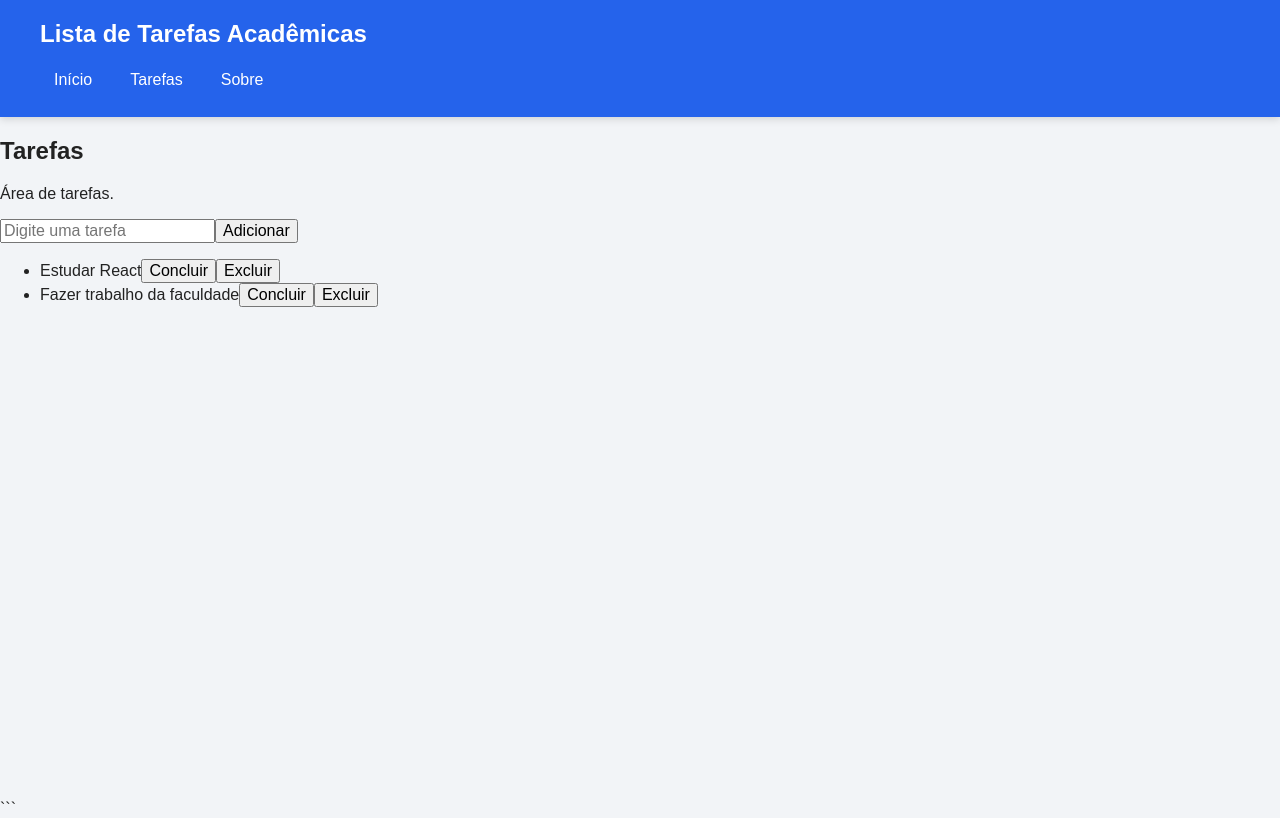
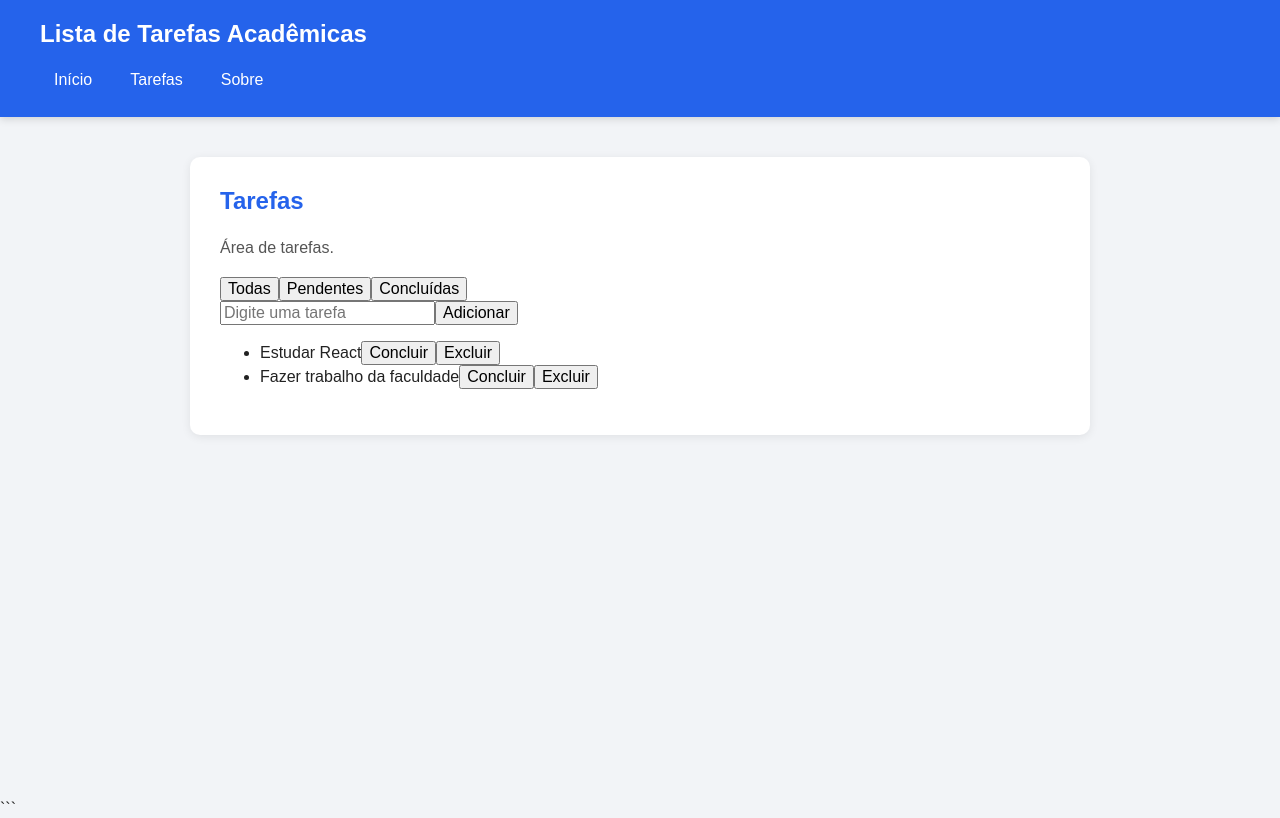
Before and after one commit to Cazeduardo17/Projeto-React, a React (Vite) app in the folder lista-tarefas-react/: page /tarefas in a window 1280 px wide. Built offline with nearby package versions, Linux system fonts and the light colour scheme.

Commit message:
adicionando filtros as tarefas

```diff
--- a/lista-tarefas-react/src/pages/Tasks.jsx
+++ b/lista-tarefas-react/src/pages/Tasks.jsx
@@ -1,18 +1,8 @@
 import { useEffect, useState } from "react";
-
 import TaskForm from "../components/TaskForm";
-
 import TaskItem from "../components/TaskItem";
 
-function Tasks() {
-  const [tarefas, setTarefas] = useState(() => {
-    const tarefasSalvas = localStorage.getItem("tarefas");
-
-    if (tarefasSalvas) {
-      return JSON.parse(tarefasSalvas);
-    }
-
-    return [
+const tarefasIniciais = [
   {
     id: 1,
     titulo: "Estudar React",
@@ -24,6 +14,26 @@ function Tasks() {
     concluida: false,
   },
 ];
+
+function Tasks() {
+  const [tarefas, setTarefas] = useState(() => {
+    const tarefasSalvas = localStorage.getItem("tarefas");
+
+    return tarefasSalvas ? JSON.parse(tarefasSalvas) : tarefasIniciais;
+  });
+
+  const [filtro, setFiltro] = useState("todas");
+
+  const tarefasFiltradas = tarefas.filter((tarefa) => {
+    if (filtro === "pendentes") {
+      return !tarefa.concluida;
+    }
+
+    if (filtro === "concluidas") {
+      return tarefa.concluida;
+    }
+
+    return true;
   });
 
   useEffect(() => {
@@ -55,14 +65,20 @@ function Tasks() {
   }
 
   return (
-    <main>
+    <main className="page">
       <h2>Tarefas</h2>
       <p>Área de tarefas.</p>
+
+      <div>
+        <button onClick={() => setFiltro("todas")}>Todas</button>
+        <button onClick={() => setFiltro("pendentes")}>Pendentes</button>
+        <button onClick={() => setFiltro("concluidas")}>Concluídas</button>
+      </div>
 
       <TaskForm onAdicionar={adicionarTarefa} />
 
       <ul>
-        {tarefas.map((tarefa) => (
+        {tarefasFiltradas.map((tarefa) => (
           <TaskItem
             key={tarefa.id}
             tarefa={tarefa}
```
Lines whose indentation alone changed are shown as unchanged.
